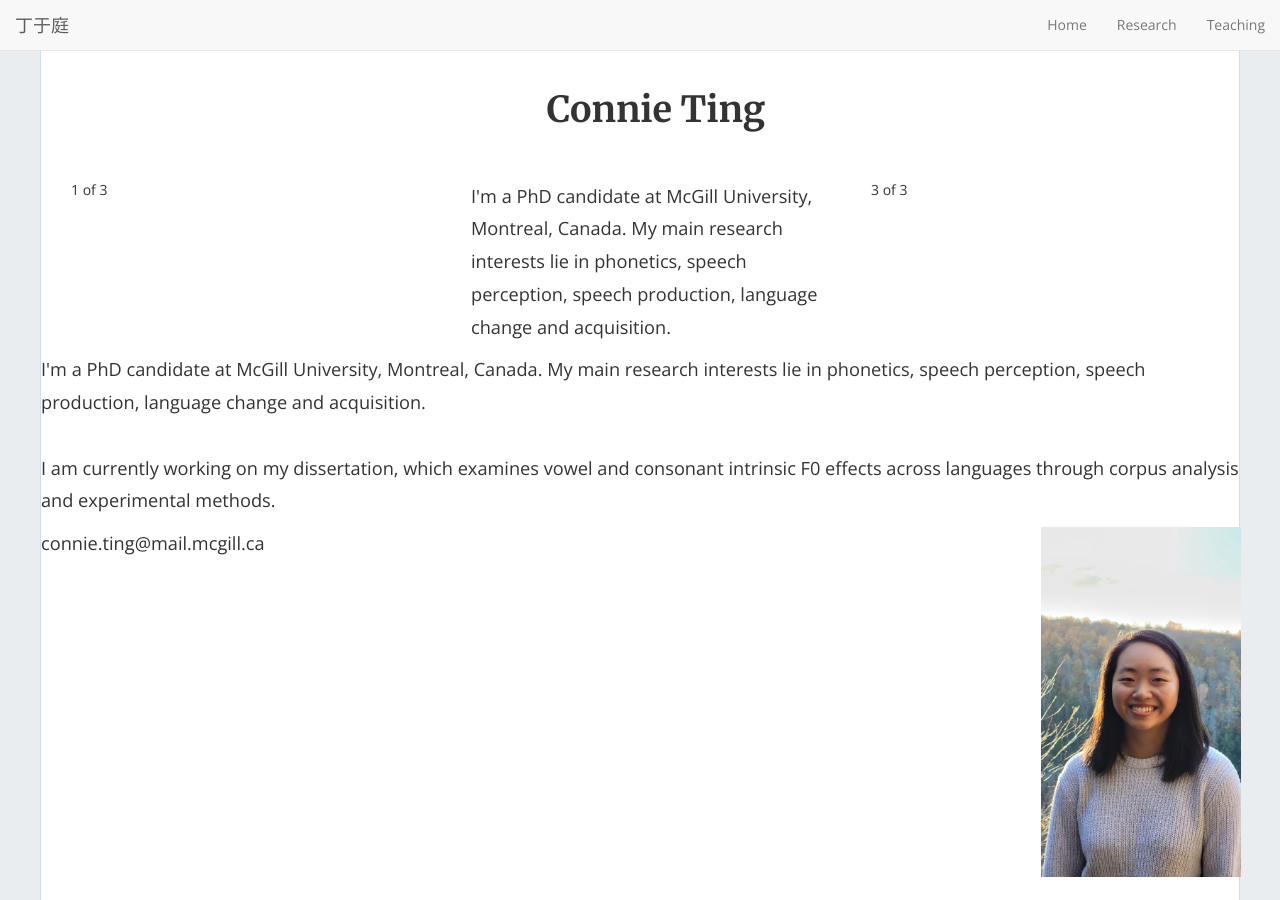
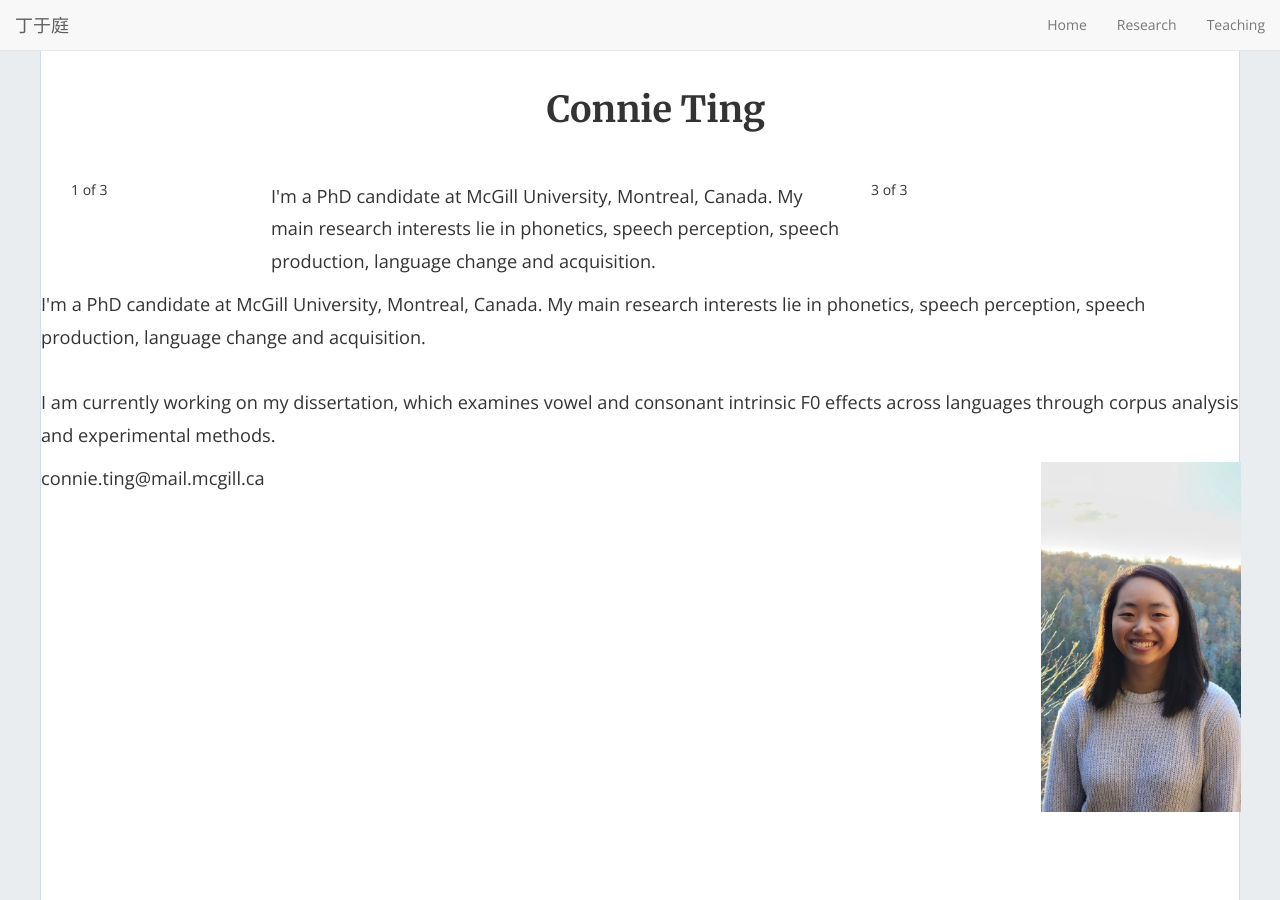
Before and after one commit to connieting/connieting.github.io, a Jekyll site: the page built from index.html, in a window 1280 px wide and 900 px high. Built offline with Jekyll 4.4.1, drawn with Linux system fonts in a browser that asks for light colours; nearby versions of some CDN libraries.

Commit message:
Update home-hero.html
reducing size of first column, increasing size of second column

```diff
--- a/_includes/home-hero.html
+++ b/_includes/home-hero.html
@@ -15,10 +15,10 @@
 
 <div class="container">
   <div class="row">
-    <div class="col-md-4">
+    <div class="col-md-2">
       1 of 3
     </div>
-    <div class="col-md-4">
+    <div class="col-md-6">
       <p>
         {{site.description}}
       </p>
```
